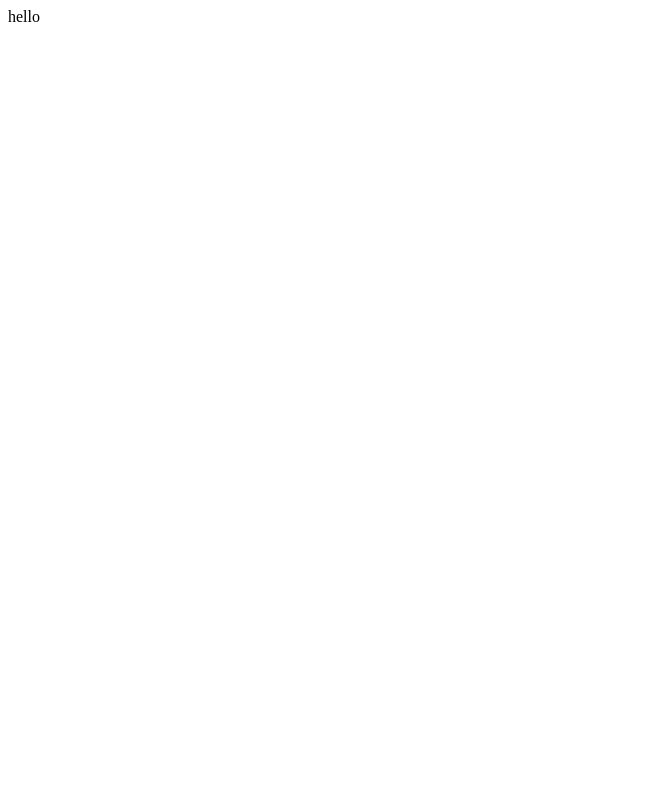
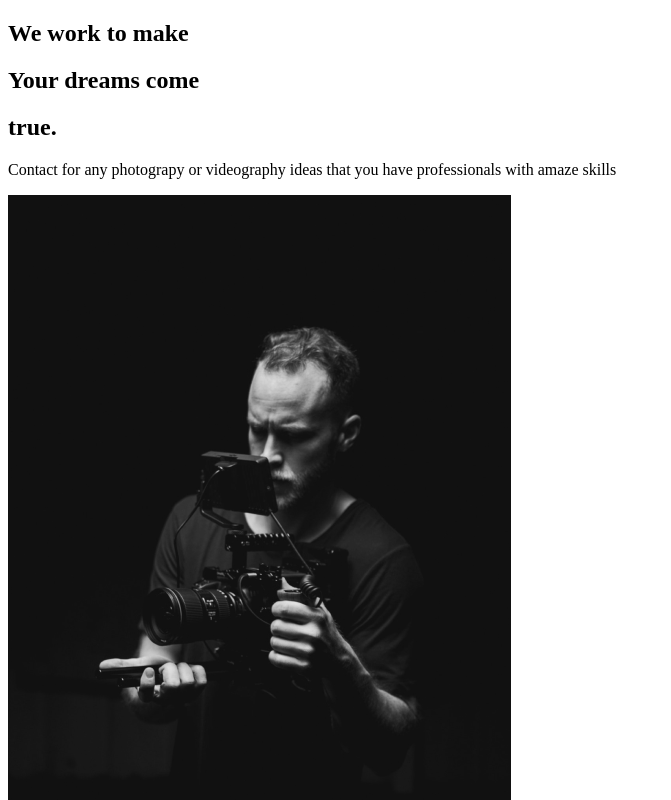
Before and after one commit to rohithramesh44/react-style-project, a React (Create React App) app: page / in a window 1280 px wide. Shown: the top 800 px of the page, without its empty margins (0-671 px from the left). Built offline with nearby package versions, Linux system fonts and the light colour scheme.

Commit message:
About Seciton

```diff
--- a/src/App.js
+++ b/src/App.js
@@ -1,5 +1,11 @@
+import AboutUs from "./pages/AboutUs";
+
 function App() {
-  return <div className="App">hello</div>;
+  return (
+    <div className="App">
+      <AboutUs />
+    </div>
+  );
 }
 
 export default App;
--- /dev/null
+++ b/src/components/AboutSection.js
@@ -0,0 +1,33 @@
+import React from "react";
+import home1 from "../img/home1.png";
+
+const AboutSection = () => {
+  return (
+    <div>
+      <div className="description">
+        <div className="title">
+          <div className="hide">
+            <h2>We work to make</h2>
+          </div>
+          <div className="hide">
+            <h2>
+              Your <span>dreams</span> come
+            </h2>
+          </div>
+          <div className="hide">
+            <h2>true.</h2>
+          </div>
+          <p>
+            Contact for any photograpy or videography ideas that you have
+            professionals with amaze skills
+          </p>
+          <div className="image">
+            <img src={home1} alt="Profile pic" />
+          </div>
+        </div>
+      </div>
+    </div>
+  );
+};
+
+export default AboutSection;
--- /dev/null
+++ b/src/pages/AboutUs.js
@@ -0,0 +1,8 @@
+import React from "react";
+import AboutSection from "../components/AboutSection";
+
+const AboutUs = () => {
+  return <AboutSection />;
+};
+
+export default AboutUs;
```
